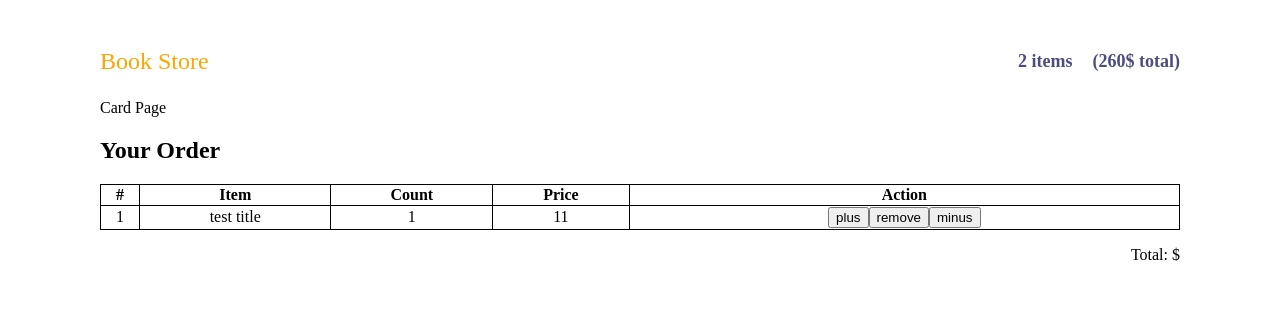
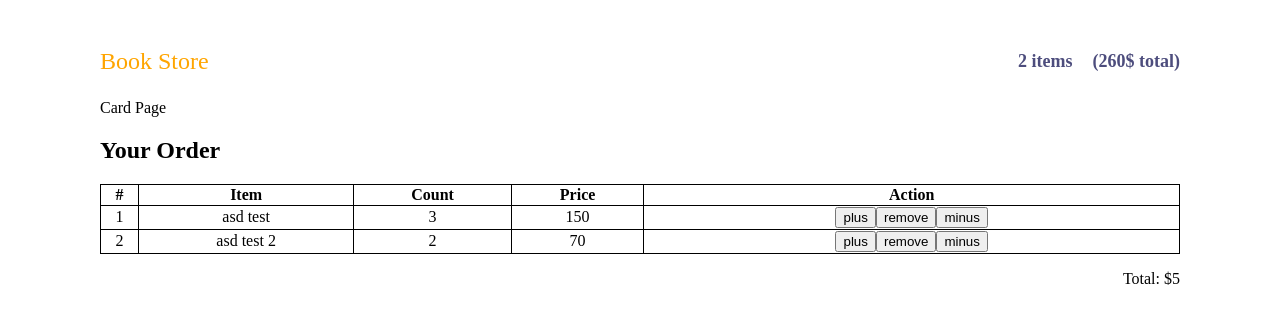
Before and after one commit to BuffyTheCat/BookStore, a React (Create React App) app: page /card in a window 1280 px wide. Shown: the top 324 px of the page. Built offline with nearby package versions, Linux system fonts and the light colour scheme; a web font is replaced by a local one.

Commit message:
add redux to table

```diff
--- a/src/components/shopping-card-table/shopping-card-table.js
+++ b/src/components/shopping-card-table/shopping-card-table.js
@@ -1,7 +1,27 @@
 import React from 'react';
+import { connect } from 'react-redux'
 import { ShoppingCardTableStyled } from './styles';
 
-const ShoppingCardTable = ( {total} ) => {
+
+
+const ShoppingCardTable = ({ items, total, onIncrease, onDecrease, onDelite }) => {
+    const renderRow = (item, idx) => {
+        const { id, title, count, total } = item;
+        return (
+            <tr key={id}>
+                <td>{idx + 1}</td>
+                <td>{title}</td>
+                <td>{count}</td>
+                <td>{total}</td>
+                <td>
+                    <button onClick={() => onIncrease(id)}>plus</button>
+                    <button onClick={() => onDelite(id)}>remove</button>
+                    <button onClick={() => onDecrease(id)}>minus</button>
+                </td>
+            </tr>
+        )
+    }
+
     return (
         <ShoppingCardTableStyled>
             <h2>Your Order</h2>
@@ -16,17 +36,7 @@ const ShoppingCardTable = ( {total} ) => {
                     </tr>
                 </thead>
                 <tbody>
-                    <tr>
-                        <td>1</td>
-                        <td>test title</td>
-                        <td>1</td>
-                        <td>11</td>
-                        <td>
-                            <button>plus</button>
-                            <button>remove</button>
-                            <button>minus</button>
-                        </td>
-                    </tr>
+                    { items.map(renderRow) }
                 </tbody>
             </table>
             <p>Total: ${total}</p>
@@ -34,4 +44,25 @@ const ShoppingCardTable = ( {total} ) => {
     )
 }
 
-export default ShoppingCardTable;
+const mapStateToProps = ( {cardItems, orderTotal}) => {
+    return {
+        items: cardItems,
+        total: orderTotal
+    }
+}
+
+const mapDispatchToProps = () => {
+    return {
+        onIncrease: () => {
+            console.log(1);
+        },
+        onDecrease: () => {
+            console.log(1);
+        },
+        onDelite: () => {
+            console.log(1);
+        }
+    }
+}
+
+export default connect(mapStateToProps, mapDispatchToProps)(ShoppingCardTable);
--- a/src/reducers/index.js
+++ b/src/reducers/index.js
@@ -1,25 +1,43 @@
 const initionaState = {
     books: [],
     loading: true,
-    error: null
+    error: null,
+    cardItems: [
+        {
+            id: 1,
+            title: 'asd test',
+            count: 3,
+            total: 150
+        },
+        {
+            id: 2,
+            title: 'asd test 2',
+            count: 2,
+            total: 70
+        }
+    ],
+    orderTotal: 5
 };
 
 const reducer = (state = initionaState, action) => {
     switch (action.type) {
         case 'FETCH_BOOKS_REQUEST':
             return {
+                ...state,
                 books: [],
                 loading: true,
                 error: null
             }
         case 'FETCH_BOOKS_SUCCESS':
             return {
+                ...state,
                 books: action.payload,
                 loading: false,
                 error: null
             }
         case 'FETCH_BOOKS_FAILURE':
             return {
+                ...state,
                 books: [],
                 loading: false,
                 error: action.payload
```
